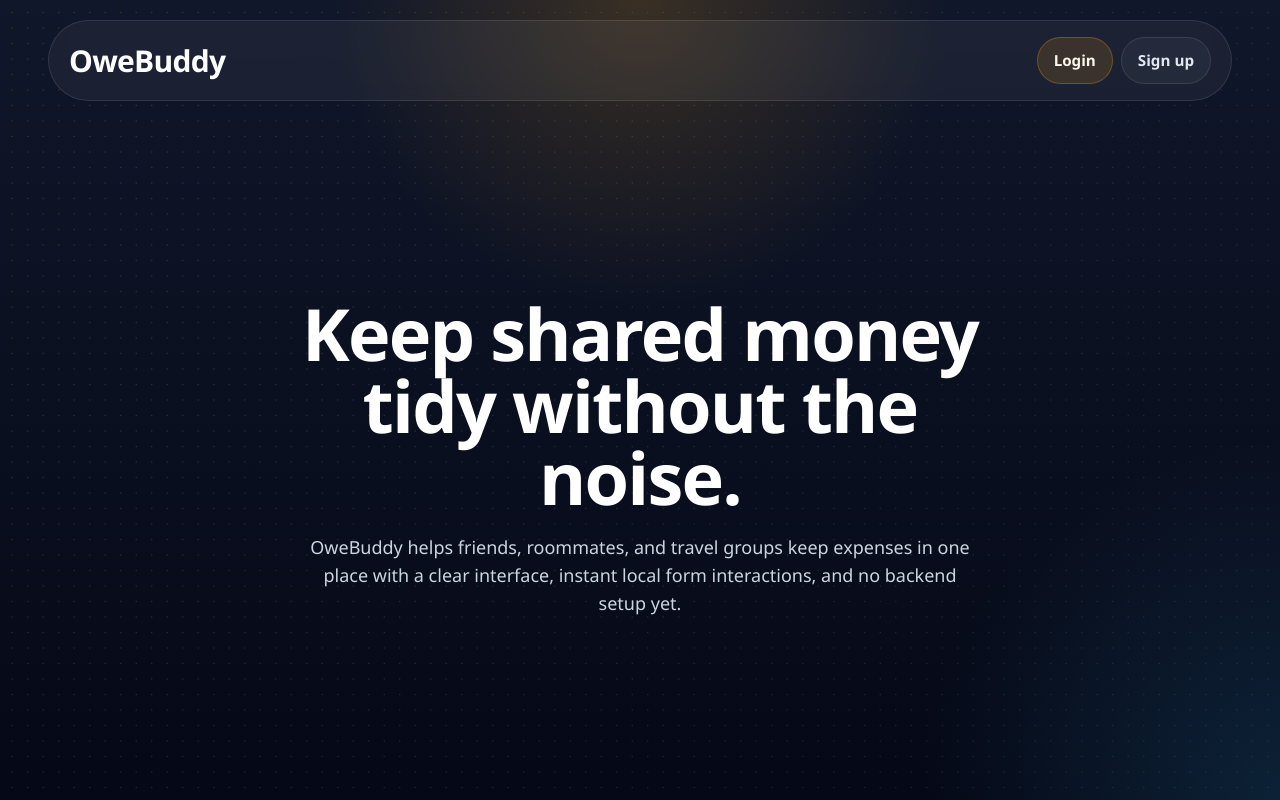
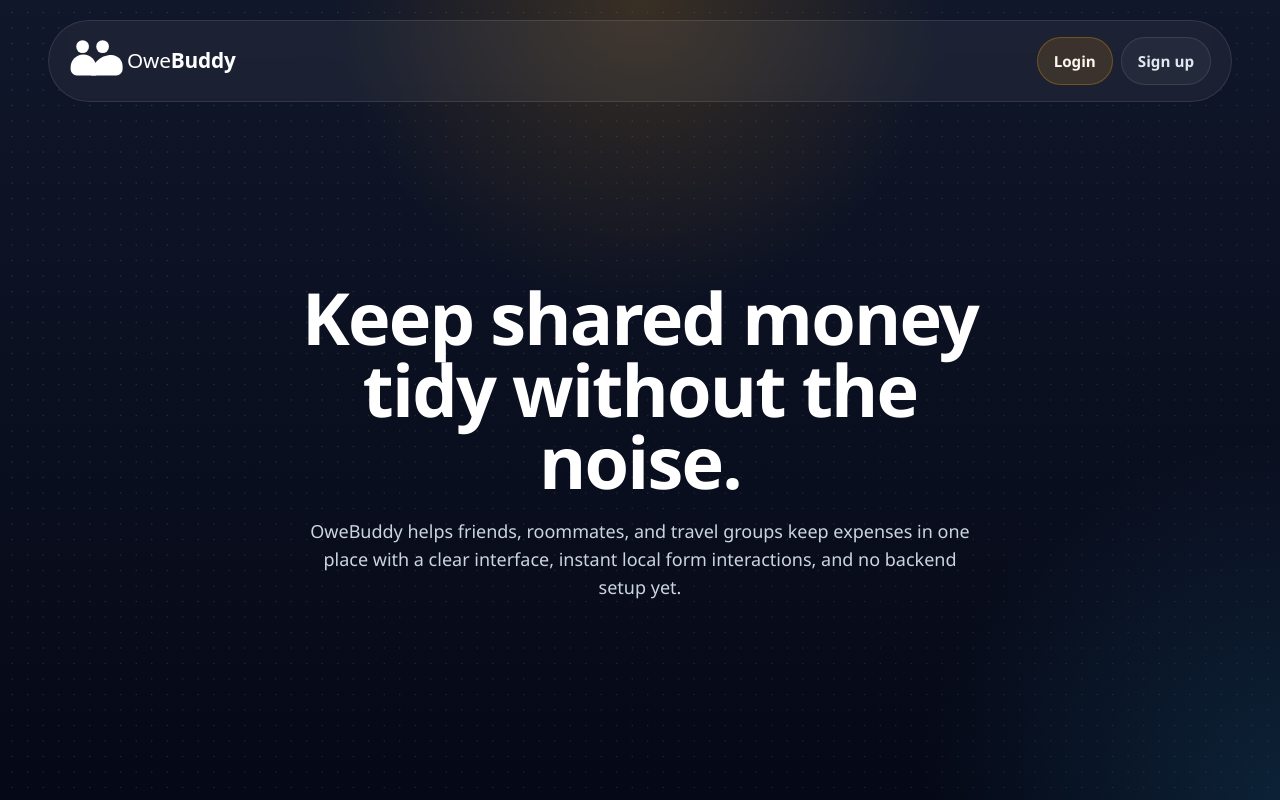
Before and after one commit to kdygen/OweBuddy-345, a React (Vite) app: page / in a window 1280 px wide. Built offline with nearby package versions, Linux system fonts and the light colour scheme; no server answers.

Commit message:
landing page relocation and logo

```diff
--- a/src/pages/LandingPage.jsx
+++ b/src/pages/LandingPage.jsx
@@ -1,4 +1,5 @@
 import DotField from '../components/DotField'
+import oweBuddyLogo from '../assets/owebuddy-logo.svg'
 
 function LandingPage({ onLogin, onSignup }) {
     return (
@@ -20,7 +21,11 @@ function LandingPage({ onLogin, onSignup }) {
             <div className="relative z-10 mx-auto flex min-h-screen max-w-7xl flex-col px-5 py-5 sm:px-8 lg:px-12">
                 <header className="mb-8 flex items-center justify-between gap-4 rounded-full border border-white/10 bg-white/5 px-5 py-4 backdrop-blur">
                     <div className="flex items-center text-left">
-                        <span className="block text-2xl font-semibold tracking-tight text-white sm:text-3xl">OweBuddy</span>
+                        <img
+                            src={oweBuddyLogo}
+                            alt="OweBuddy"
+                            className="h-10 w-auto sm:h-12"
+                        />
                     </div>
 
                     <div className="flex flex-wrap items-center gap-2">
@@ -34,7 +39,7 @@ function LandingPage({ onLogin, onSignup }) {
                 </header>
 
                 <section className="flex flex-1 items-center justify-center text-center">
-                    <div className="space-y-5">
+                    <div className="-mt-6 space-y-5 sm:-mt-8">
                         <h1 className="mx-auto max-w-3xl text-5xl font-semibold tracking-tight text-white sm:text-6xl lg:text-7xl">
                             Keep shared money tidy without the noise.
                         </h1>
```
Also changed, not shown: src/assets/owebuddy-logo.svg (added).
